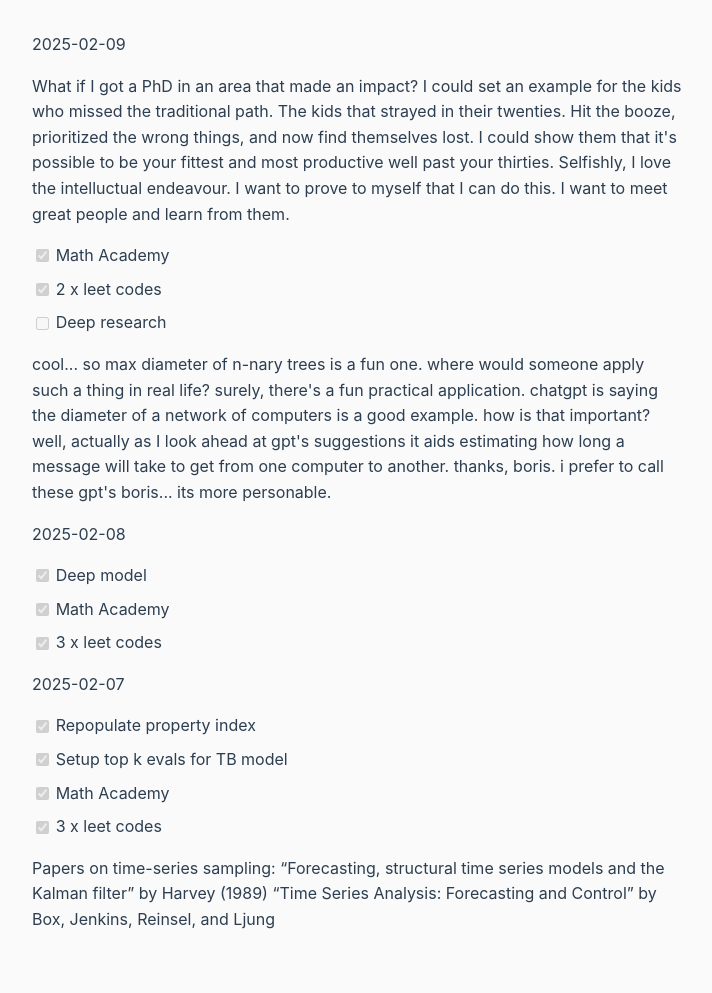
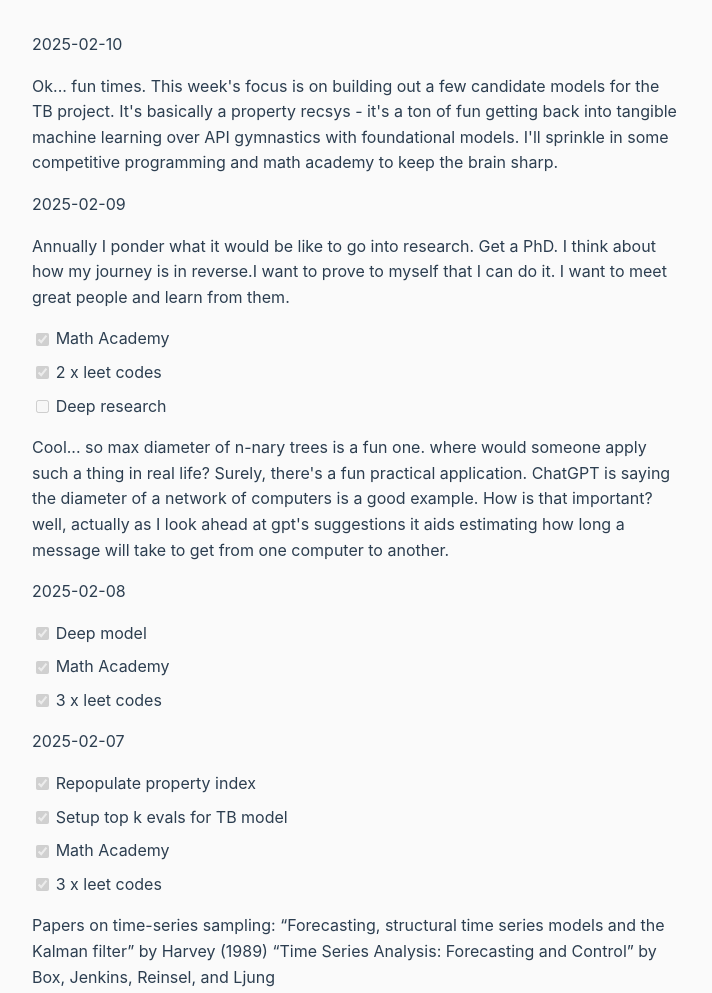
Before and after one commit to grad-ient/logmd, a plain HTML site: page index.html in a window 1280 px wide. Shown: the whole page, without its empty margins (283-995 px from the left). Before the commit the page ends 965 px from the top, so only its background shows below. Drawn offline with Linux system fonts and the light colour scheme.

Commit message:
deploy: 80d76c2e63b6fa785325cb73458a59af5107a5d6

```diff
--- a/index.html
+++ b/index.html
@@ -46,21 +46,23 @@
     </style>
 </head>
 <body>
-    <p>2025-02-09</p>
-<p>What if I got a PhD in an area that made an impact? I could set an example for the kids
-who missed the traditional path. The kids that strayed in their twenties. Hit the booze,
-prioritized the wrong things, and now find themselves lost. I could show them that it's possible
-to be your fittest and most productive well past your thirties. Selfishly, I love the intelluctual
-endeavour. I want to prove to myself that I can do this. I want to meet great people and learn from them.</p>
+    <p>2025-02-10</p>
+<p>Ok... fun times. This week's focus is on building out a few candidate models for the TB project.
+It's basically a property recsys - it's a ton of fun getting back into tangible machine learning
+over API gymnastics with foundational models. I'll sprinkle in some competitive programming and math
+academy to keep the brain sharp. </p>
+<p>2025-02-09</p>
+<p>Annually I ponder what it would be like to go into research. Get a PhD. I think about how my journey
+is in reverse.I want to prove to myself that I can do it. I want to meet great people and learn from them.</p>
 <ul>
 <li>[x] Math Academy</li>
 <li>[x] 2 x leet codes</li>
 <li>[ ] Deep research</li>
 </ul>
-<p>cool... so max diameter of n-nary trees is a fun one. where would someone apply such a thing in real life?
-surely, there's a fun practical application. chatgpt is saying the diameter of a network of computers is a good example.
-how is that important? well, actually as I look ahead at gpt's suggestions it aids estimating how long a message
-will take to get from one computer to another. thanks, boris. i prefer to call these gpt's boris... its more personable. </p>
+<p>Cool... so max diameter of n-nary trees is a fun one. where would someone apply such a thing in real life?
+Surely, there's a fun practical application. ChatGPT is saying the diameter of a network of computers is a good example.
+How is that important? well, actually as I look ahead at gpt's suggestions it aids estimating how long a message
+will take to get from one computer to another. </p>
 <p>2025-02-08</p>
 <ul>
 <li>[x] Deep model</li>
```
